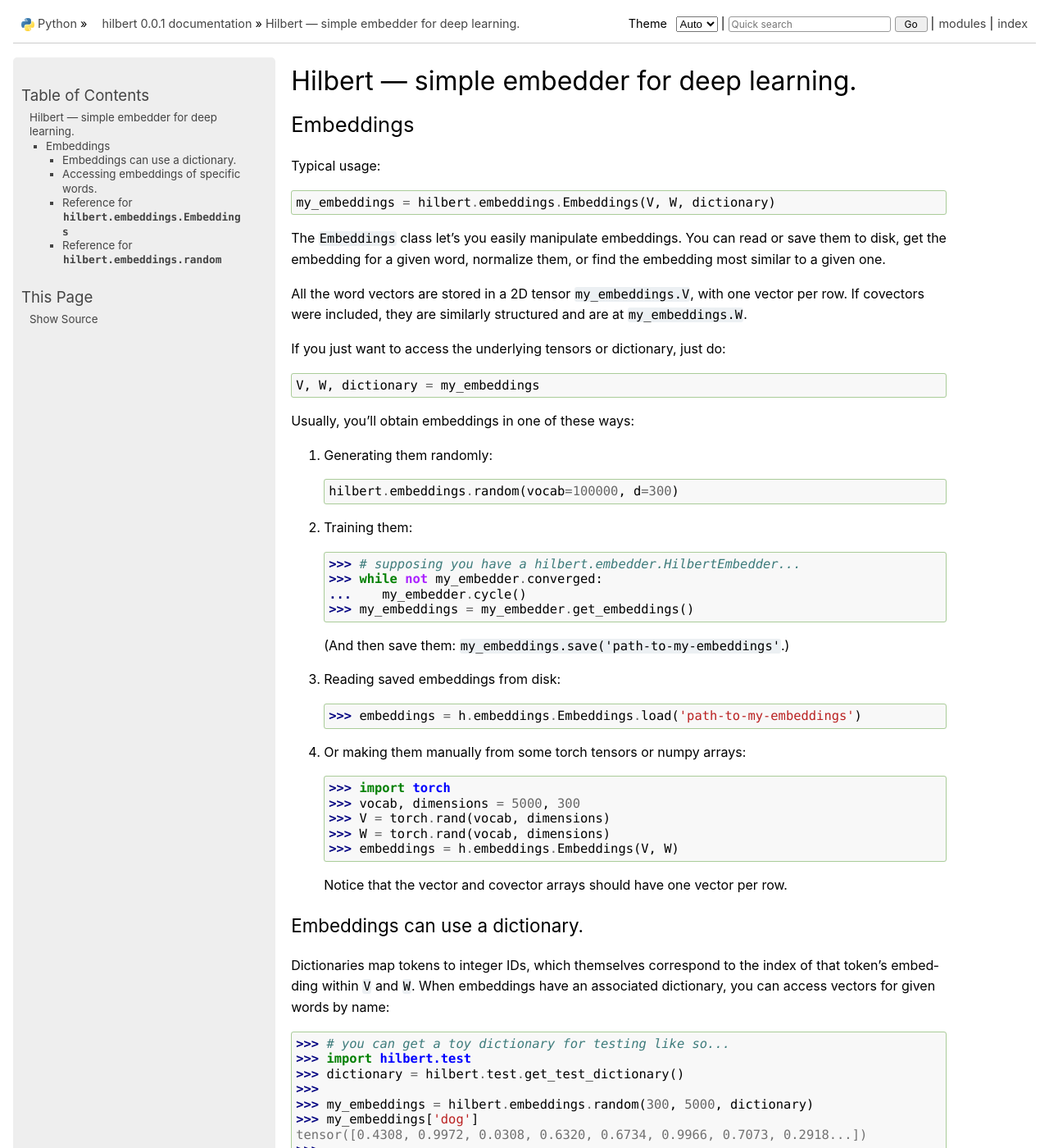
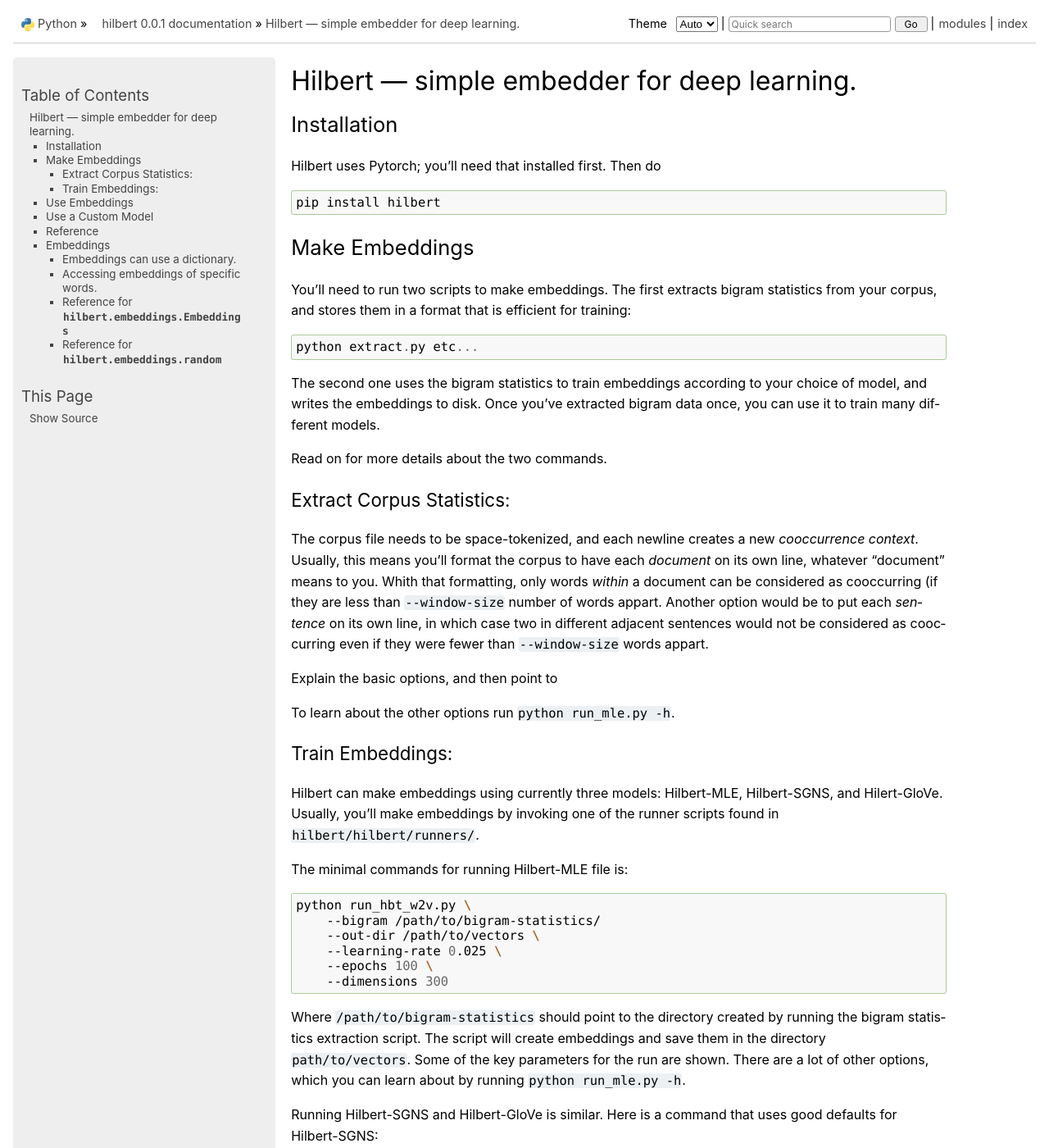
Before and after one commit to enewe101/hilbert, a Sphinx documentation site: the page built from docs/index.rst, in a window 1280 px wide and 1400 px high. Shown: the whole window at 82% size. Built offline with Sphinx 7.4.7, drawn with Linux system fonts in a browser that asks for light colours; some of the changed text lies outside the part shown.

Commit message:
starting docs

```diff
--- a/docs/index.rst
+++ b/docs/index.rst
@@ -5,6 +5,134 @@
 
 Hilbert --- simple embedder for deep learning.
 ==============================================
+
+Installation
+~~~~~~~~~~~~
+Hilbert uses Pytorch; you'll need that installed first.
+Then do
+
+.. code-block:: python
+
+    pip install hilbert
+
+
+
+Make Embeddings
+~~~~~~~~~~~~~~~
+
+You'll need to run two scripts to make embeddings.  The first extracts bigram
+statistics from your corpus, and stores them in a format that is efficient for
+training:
+
+.. code-block:: python
+
+    python extract.py etc...
+
+The second one uses the bigram statistics to train embeddings
+according to your choice of model, and writes the embeddings to disk.  Once
+you've extracted bigram data once, you can use it to train many different
+models.
+
+Read on for more details about the two commands.
+
+
+Extract Corpus Statistics:
+^^^^^^^^^^^^^^^^^^^^^^^^^^
+The corpus file needs to be space-tokenized, and each newline creates a new
+*cooccurrence context*.  Usually, this means you'll format the corpus to have
+each *document* on its own line, whatever "document" means to you.  Whith that
+formatting, only words *within* a document can be considered as cooccurring (if
+they are less than ``--window-size`` number of words appart.  Another option
+would be to put each *sentence* on its own line, in which case two in different
+adjacent sentences would not be considered as cooccurring even if they were
+fewer than ``--window-size`` words appart.
+
+Explain the basic options, and then point to
+
+To learn about the other options run ``python run_mle.py -h``.
+
+
+Train Embeddings:
+^^^^^^^^^^^^^^^^^
+
+Hilbert can make embeddings using currently three models: Hilbert-MLE,
+Hilbert-SGNS, and Hilert-GloVe.  Usually, you'll make embeddings by invoking
+one of the runner scripts found in ``hilbert/hilbert/runners/``.
+
+The minimal commands for running Hilbert-MLE file is:
+
+.. code-block:: bash
+
+    python run_hbt_w2v.py \
+        --bigram /path/to/bigram-statistics/
+        --out-dir /path/to/vectors \
+        --learning-rate 0.025 \
+        --epochs 100 \
+        --dimensions 300
+
+Where ``/path/to/bigram-statistics`` should point to the directory created by
+running the bigram statistics extraction script.  The script will create
+embeddings and save them in the directory ``path/to/vectors``.  Some of the
+key parameters for the run are shown.  There are a lot of other options,
+which you can learn about by running ``python run_mle.py -h``.
+
+Running Hilbert-SGNS and Hilbert-GloVe is similar.  Here is a command
+that uses good defaults for Hilbert-SGNS:
+
+.. code-block:: bash
+
+    python run_hbt_w2v.py \
+        --bigram /path/to/bigram-statistics/
+        --out-dir /path/to/vectors \
+        --learning-rate 0.025 \
+        --epochs 100 \
+        --dimensions 300
+
+Finally, a command that runs Hilbert-GloVe with good defaults:
+
+.. code-block:: bash
+
+    python run_hbt_w2v.py \
+        --bigram /path/to/bigram-statistics/
+        --out-dir /path/to/vectors \
+        --learning-rate 0.025 \
+        --epochs 100 \
+        --dimensions 300
+
+The runtime depends on the vocabulary size.  Training the top 50k most frequent
+words in a concatenation of Gigaword and a Wikipedia 2018 dump takes about
+3hrs for each of the models.
+
+.. todo::
+
+    does the output dir need to exist?
+    are the defaults generally good numbers?
+
+
+.. todo::
+
+    What kinds of encodings are supported?  Are there any "bad" inputs that
+    should not appear in the corpus?
+
+
+
+
+
+
+
+
+Use Embeddings
+~~~~~~~~~~~~~~
+
+Use a Custom Model
+~~~~~~~~~~~~~~~~~~
+
+
+Reference
+~~~~~~~~~
+
+
+
 
 Embeddings
 ~~~~~~~~~~
```
Also changed, not shown: 1 other file.
